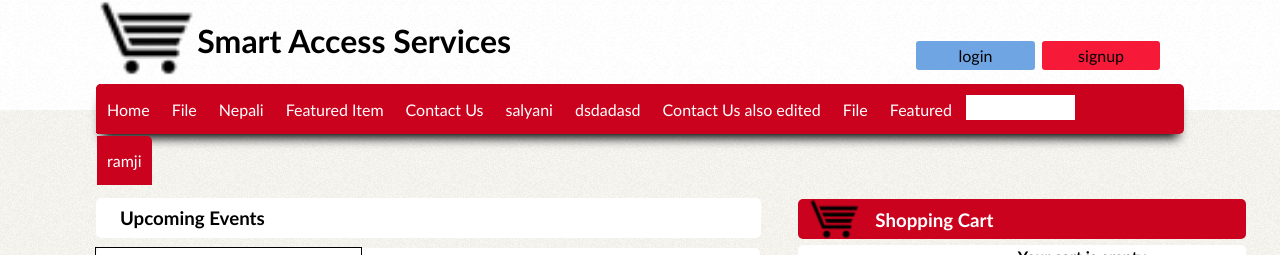
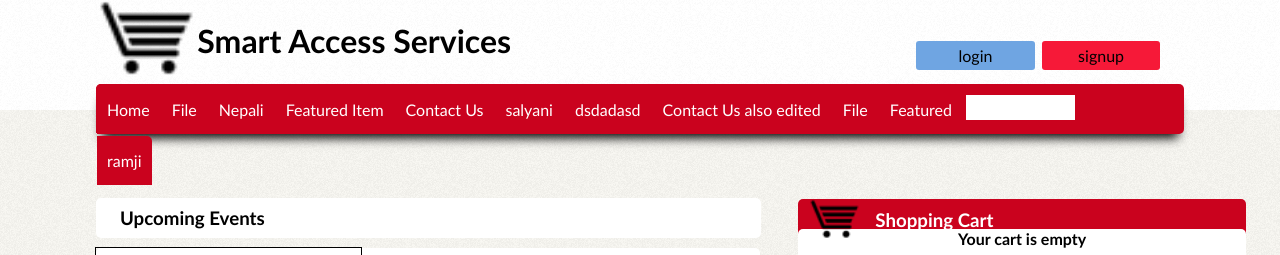
Before and after one commit to infotechnab/SmartCart, a CodeIgniter app: page /bnw/index.php/view/events in a window 1280 px wide. Shown: the top 255 px of the page. Run offline with CodeIgniter, Linux system fonts and the light colour scheme; data comes from the database, SQL or seed files in the repository; some libraries are stand-ins or nearby versions.

Commit message:
Some CSS changed

```diff
--- a/content/uploads/styles/styles.css
+++ b/content/uploads/styles/styles.css
@@ -675,8 +675,9 @@
 }
 #total_item h4
 {
-    padding: 2px 100px 2px 15px;
-    text-align: right;
+    margin: 5px auto 0 auto;
+    text-align: center;
+
 }
 
 /*for media screen 1025-1500px*/
```
